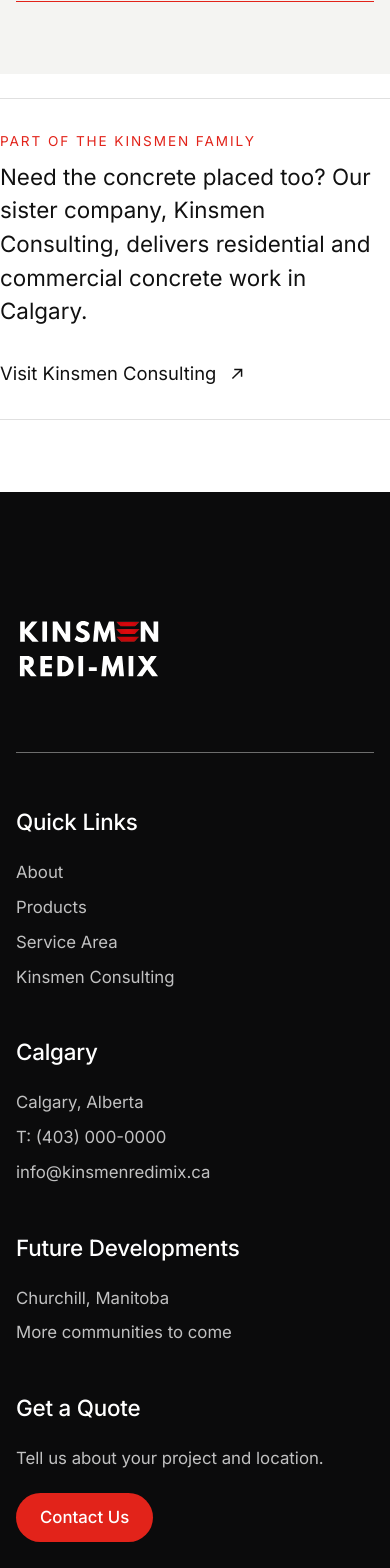
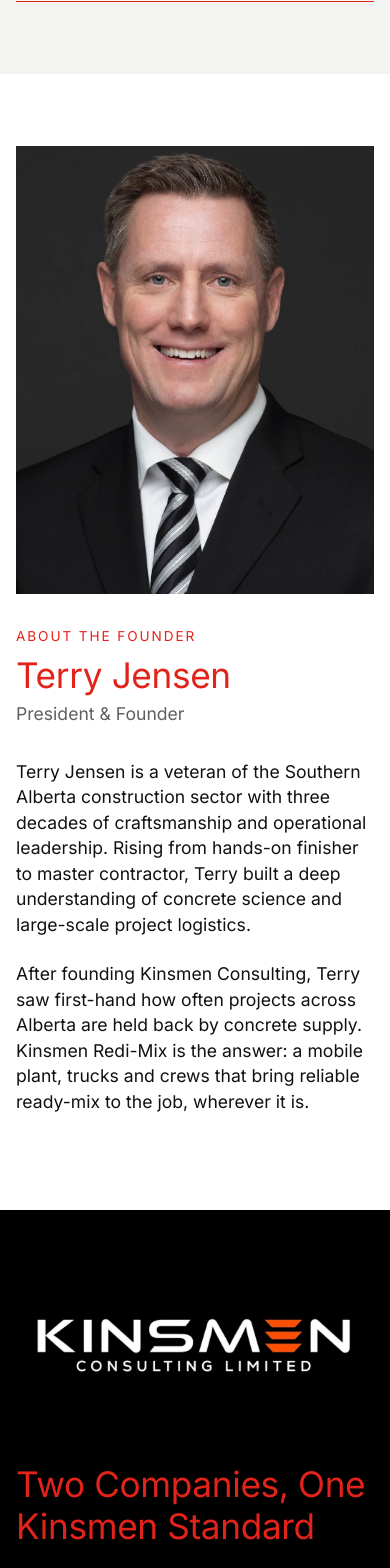
Before and after one commit to ScaleCRMCO/Kinsmen-Redi-Mix, a Next.js app: page / in a window 390 px wide. Shown: the part 6260-7828 px from the top of the page. Built offline with nearby package versions, Linux system fonts and the light colour scheme.

Commit message:
Add founder section and Kinsmen family partnership section
Co-Authored-By: Claude Opus 5.5 <noreply@anthropic.com>
Claude-Session: https://claude.ai/code/session_01Ebq2Q3EiF2kxTpiveFEXHZ

```diff
--- a/app/globals.css
+++ b/app/globals.css
@@ -97,11 +97,6 @@ h1, h2, h3 { font-weight: 500; letter-spacing: -0.01em; line-height: 1.2; }
 .areas li.future span { color: var(--muted); }
 .areas li.future em { color: var(--red); }
 
-.sister {
-  display: flex; justify-content: space-between; align-items: center; gap: 32px;
-  border-top: 1px solid var(--line); border-bottom: 1px solid var(--line); padding: 48px 32px;
-}
-.sister-text { font-size: 1.4rem; max-width: 640px; }
 .link-arrow { display: inline-flex; align-items: center; gap: 10px; font-size: 1.15rem; white-space: nowrap; }
 .link-arrow:hover { color: var(--red); }
 
@@ -128,7 +123,6 @@ h1, h2, h3 { font-weight: 500; letter-spacing: -0.01em; line-height: 1.2; }
   .rows { grid-template-columns: 1fr; }
   .stats { grid-template-columns: 1fr; gap: 32px; margin-top: 64px; }
   .footer-grid { grid-template-columns: 1fr 1fr; }
-  .sister { flex-direction: column; align-items: flex-start; }
 }
 @media (max-width: 640px) {
   .container, .header-inner { padding-left: 16px; padding-right: 16px; }
@@ -138,7 +132,6 @@ h1, h2, h3 { font-weight: 500; letter-spacing: -0.01em; line-height: 1.2; }
   .hero-tag { left: 16px; right: 16px; bottom: 16px; justify-content: space-between; gap: 16px; padding: 16px 20px; font-size: 1.05rem; }
   .section { padding: 72px 0; }
   .section-tight { padding: 24px 0 72px; }
-  .sister { padding: 32px 0; }
   .footer-grid { grid-template-columns: 1fr; }
 }
 .footer-logo-link { display: inline-block; }
@@ -169,3 +162,23 @@ h1, h2, h3 { font-weight: 500; letter-spacing: -0.01em; line-height: 1.2; }
 }
 .plant-photo { position: relative; aspect-ratio: 16 / 9; margin-top: 2rem; overflow: hidden; }
 .plant-photo-img { object-fit: cover; object-position: 55% center; }
+
+/* Founder + Kinsmen family */
+.founder { display: grid; grid-template-columns: 5fr 7fr; gap: 64px; align-items: center; }
+.founder-photo { position: relative; aspect-ratio: 4 / 5; overflow: hidden; background: var(--grey); }
+.founder-photo-img { object-fit: cover; object-position: center top; }
+.founder .section-title { margin-bottom: 0.25rem; }
+.founder-role { color: var(--muted); font-size: 1.1rem; margin-bottom: 2rem; }
+.founder-text p { font-size: clamp(1.1rem, 1.6vw, 1.4rem); }
+.family { background: #000; color: var(--white); border-bottom: 1px solid rgba(255,255,255,0.15); }
+.family-logo { display: inline-block; margin-bottom: 56px; }
+.family-logo img { width: 360px; max-width: 100%; height: auto; }
+.family .lead-text p { color: var(--white); }
+.family .lead-text .quote { color: rgba(255,255,255,0.65); }
+.family-rows { margin-top: 64px; }
+.family-rows a:hover { color: var(--red); }
+@media (max-width: 900px) {
+  .founder { grid-template-columns: 1fr; gap: 32px; }
+  .founder-photo { max-width: 420px; }
+}
+.family-rows small { display: block; font-size: 0.95rem; color: rgba(255,255,255,0.6); margin-top: 4px; }
--- a/app/page.tsx
+++ b/app/page.tsx
@@ -211,18 +211,86 @@ export default function Home() {
           </div>
         </section>
 
-        <section className="section section-tight">
-          <div className="container sister">
+        <section id="founder" className="section">
+          <div className="container founder">
+            <div className="founder-photo">
+              <Image
+                src="/terry-jensen.avif"
+                alt="Terry Jensen, founder of Kinsmen Redi-Mix and Kinsmen Consulting"
+                fill
+                sizes="(max-width: 900px) 100vw, 480px"
+                className="founder-photo-img"
+              />
+            </div>
             <div>
-              <p className="eyebrow">Part of the Kinsmen family</p>
-              <p className="sister-text">
-                Need the concrete placed too? Our sister company, Kinsmen Consulting,
-                delivers residential and commercial concrete work in Calgary.
-              </p>
+              <p className="eyebrow">About the Founder</p>
+              <h2 className="section-title">Terry Jensen</h2>
+              <p className="founder-role">President &amp; Founder</p>
+              <div className="lead-text founder-text">
+                <p>
+                  Terry Jensen is a veteran of the Southern Alberta construction sector
+                  with three decades of craftsmanship and operational leadership. Rising
+                  from hands-on finisher to master contractor, Terry built a deep
+                  understanding of concrete science and large-scale project logistics.
+                </p>
+                <p>
+                  After founding Kinsmen Consulting, Terry saw first-hand how often
+                  projects across Alberta are held back by concrete supply. Kinsmen
+                  Redi-Mix is the answer: a mobile plant, trucks and crews that bring
+                  reliable ready-mix to the job, wherever it is.
+                </p>
+              </div>
             </div>
-            <a href={SISTER_SITE} target="_blank" rel="noopener noreferrer" className="link-arrow">
-              Visit Kinsmen Consulting <Arrow />
+          </div>
+        </section>
+
+        <section id="kinsmen-family" className="section family">
+          <div className="container">
+            <a
+              href={SISTER_SITE}
+              target="_blank"
+              rel="noopener noreferrer"
+              className="family-logo"
+              aria-label="Visit Kinsmen Consulting Ltd."
+            >
+              <Image
+                src="/kinsmen-consulting-logo.jpg"
+                alt="Kinsmen Consulting Limited"
+                width={2000}
+                height={664}
+                sizes="360px"
+              />
             </a>
+            <div className="split family-split">
+              <h2 className="section-title">Two Companies, One Kinsmen Standard</h2>
+              <div className="lead-text">
+                <p>
+                  Kinsmen Redi-Mix and our sister company, Kinsmen Consulting Ltd., work
+                  together to deliver complete concrete services for commercial and
+                  residential projects.
+                </p>
+                <p className="quote">
+                  Kinsmen Redi-Mix supplies the concrete. Kinsmen Consulting places and
+                  finishes it, from commercial foundations and industrial slabs to
+                  driveways and backyard projects. One family, one point of contact, from
+                  batch to finished pour.
+                </p>
+              </div>
+            </div>
+            <ul className="rows family-rows">
+              <li>
+                <a href="#contact">
+                  <span>Concrete Supply <small>Kinsmen Redi-Mix</small></span>
+                  <Arrow />
+                </a>
+              </li>
+              <li>
+                <a href={SISTER_SITE} target="_blank" rel="noopener noreferrer">
+                  <span>Placing &amp; Finishing <small>Kinsmen Consulting</small></span>
+                  <Arrow />
+                </a>
+              </li>
+            </ul>
           </div>
         </section>
       </main>
--- a/components/Header.tsx
+++ b/components/Header.tsx
@@ -8,6 +8,7 @@ const links = [
   { href: "#plant", label: "Our Plant" },
   { href: "#products", label: "Products" },
   { href: "#service-area", label: "Service Area" },
+  { href: "#founder", label: "Our Story" },
   { href: "#contact", label: "Contact" },
 ];
 
```
Also changed, not shown: public/kinsmen-consulting-logo.jpg (added), public/terry-jensen.avif (added).
